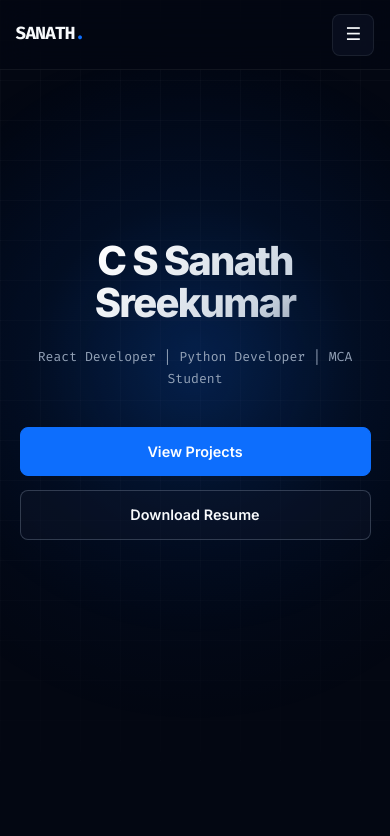
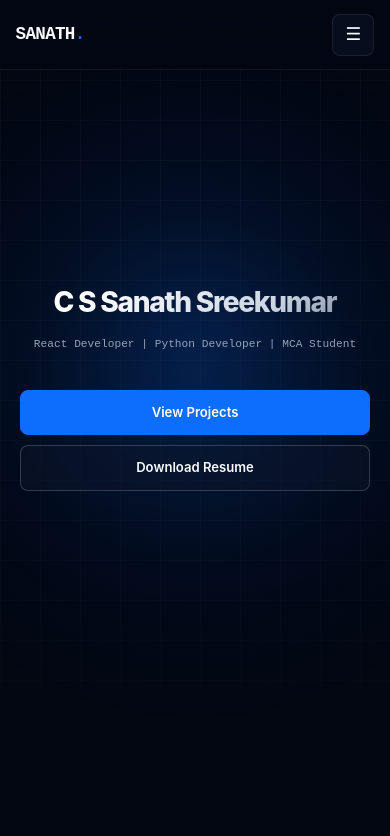
Before and after one commit to sanath2003git/portfolio-react, a React (Vite) app: page / in a window 390 px wide. Shown: the top 836 px of the page. Built offline with nearby package versions, Linux system fonts and the light colour scheme.

Commit message:
Update index.css

```diff
--- a/src/index.css
+++ b/src/index.css
@@ -2,8 +2,7 @@
    SANATH PORTFOLIO — GLOBAL STYLES
    ========================================================= */
 
-/* ---------- Google Fonts ---------- */
-@import url("https://fonts.googleapis.com/css2?family=Fira+Code:wght@400;500;600;700&family=Inter:wght@400;500;600;700;800&display=swap");
+/* Keep your existing Google Fonts import at the top of this file. */
 
 
 /* =========================================================
@@ -262,9 +261,6 @@ code,
     box-shadow var(--transition);
 }
 
-
-/* ---------- Navbar Inner ---------- */
-
 .navbar-inner {
   width: 100%;
   max-width: var(--content-width);
@@ -275,9 +271,6 @@ code,
   align-items: center;
   justify-content: space-between;
 }
-
-
-/* ---------- Scrolled ---------- */
 
 .navbar.scrolled {
   background: rgba(3, 7, 18, 0.94);
@@ -535,24 +528,58 @@ code,
   pointer-events: none;
 }
 
+
+/* =========================================================
+   HERO CONTENT
+   ========================================================= */
+
 .hero-content {
   position: relative;
 
   z-index: 1;
 
   width: 100%;
-  max-width: 900px;
-}
+
+  /*
+   * Increased from 900px so the complete name
+   * can remain on one line on desktop.
+   */
+  max-width: 1250px;
+
+  margin: 0 auto;
+}
+
+
+/* =========================================================
+   HERO NAME
+   ========================================================= */
 
 .hero-content h1 {
+  width: 100%;
+
   margin-bottom: 22px;
 
-  font-size: clamp(2.8rem, 7vw, 5.8rem);
+  /*
+   * Automatically scales:
+   *
+   * Desktop -> large
+   * Tablet  -> medium
+   * Mobile  -> small enough to stay on one line
+   */
+  font-size: clamp(1.15rem, 5.5vw, 5.8rem);
+
   font-weight: 800;
 
   line-height: 1.05;
 
   letter-spacing: -0.055em;
+
+  /*
+   * IMPORTANT:
+   * Prevents "C S Sanath Sreekumar"
+   * from wrapping.
+   */
+  white-space: nowrap;
 
   background: linear-gradient(
     135deg,
@@ -567,6 +594,11 @@ code,
   color: transparent;
 }
 
+
+/* =========================================================
+   HERO SUBTITLE
+   ========================================================= */
+
 .hero-content p {
   margin: 0 auto 36px;
 
@@ -574,10 +606,15 @@ code,
 
   font-family: "Fira Code", monospace;
 
-  font-size: clamp(0.9rem, 2vw, 1.15rem);
+  font-size: clamp(0.85rem, 2vw, 1.15rem);
 
   line-height: 1.7;
 }
+
+
+/* =========================================================
+   HERO BUTTONS
+   ========================================================= */
 
 .hero-buttons {
   display: flex;
@@ -1494,9 +1531,6 @@ code,
   transform: translateX(3px);
 }
 
-
-/* ---------- Live Demo ---------- */
-
 .demo-link {
   min-width: 125px;
 
@@ -2036,7 +2070,7 @@ footer a:hover {
 
 
 /* =========================================================
-   RESPONSIVE — TABLET
+   TABLET
    ========================================================= */
 
 @media (max-width: 1100px) {
@@ -2058,8 +2092,20 @@ footer a:hover {
 
     padding: 9px 15px;
   }
-}
-
+
+  .hero-content {
+    max-width: 100%;
+  }
+
+  .hero-content h1 {
+    font-size: clamp(2.5rem, 7vw, 5rem);
+  }
+}
+
+
+/* =========================================================
+   TABLET / SMALL DESKTOP
+   ========================================================= */
 
 @media (max-width: 992px) {
 
@@ -2105,7 +2151,7 @@ footer a:hover {
 
 
 /* =========================================================
-   RESPONSIVE — MOBILE
+   MOBILE
    ========================================================= */
 
 @media (max-width: 768px) {
@@ -2214,13 +2260,57 @@ footer a:hover {
     min-height: 90vh;
 
     padding-top: 120px;
-  }
-
+
+    padding-left: 10px;
+    padding-right: 10px;
+  }
+
+  .hero-content {
+    width: 100%;
+
+    max-width: 100%;
+  }
+
+  /*
+   * IMPORTANT:
+   * Keep the complete name on one line.
+   *
+   * The clamp becomes smaller automatically
+   * on narrow phones.
+   */
   .hero-content h1 {
-    font-size: clamp(2.5rem, 11vw, 4rem);
+    width: 100%;
+
+    font-size: clamp(1.15rem, 7vw, 3.2rem);
+
+    white-space: nowrap;
+
+    letter-spacing: -0.05em;
+
+    margin-bottom: 18px;
   }
 
   .hero-content p {
+    font-size: 0.78rem;
+
+    line-height: 1.6;
+
+    padding: 0 5px;
+  }
+
+
+  /* ---------- Hero Buttons ---------- */
+
+  .hero-buttons {
+    gap: 10px;
+  }
+
+  .btn-primary,
+  .btn-secondary {
+    min-width: 145px;
+
+    padding: 12px 18px;
+
     font-size: 0.82rem;
   }
 
@@ -2417,12 +2507,10 @@ footer a:hover {
 
 
 /* =========================================================
-   RESPONSIVE — SMALL MOBILE
+   SMALL MOBILE
    ========================================================= */
 
 @media (max-width: 480px) {
-
-  /* ---------- General ---------- */
 
   section {
     padding: 70px 4%;
@@ -2443,20 +2531,38 @@ footer a:hover {
   /* ---------- Hero ---------- */
 
   #home {
-    padding-left: 5%;
-    padding-right: 5%;
-  }
-
+    padding-left: 5px;
+    padding-right: 5px;
+  }
+
+  /*
+   * Full name remains on ONE LINE.
+   *
+   * At 320px screens the font becomes
+   * approximately 18px so it fits safely.
+   */
   .hero-content h1 {
-    font-size: 2.5rem;
+    font-size: clamp(1.15rem, 7.2vw, 2.1rem);
+
+    white-space: nowrap;
 
     letter-spacing: -0.045em;
+  }
+
+  .hero-content p {
+    font-size: 0.7rem;
+
+    padding: 0;
+
+    white-space: nowrap;
   }
 
   .hero-buttons {
     flex-direction: column;
 
     width: 100%;
+
+    padding: 0 15px;
   }
 
   .btn-primary,
@@ -2582,6 +2688,28 @@ footer a:hover {
 
 
 /* =========================================================
+   EXTRA SMALL PHONES
+   ========================================================= */
+
+@media (max-width: 360px) {
+
+  .hero-content h1 {
+    font-size: 1.1rem;
+
+    letter-spacing: -0.04em;
+  }
+
+  .hero-content p {
+    font-size: 0.64rem;
+  }
+
+  .hero-buttons {
+    padding: 0 10px;
+  }
+}
+
+
+/* =========================================================
    LARGE DESKTOP POLISH
    ========================================================= */
 
@@ -2597,6 +2725,10 @@ footer a:hover {
     padding-right: 40px;
   }
 
+  .hero-content {
+    max-width: 1450px;
+  }
+
   .hero-content h1 {
     font-size: 5.8rem;
   }
@@ -2613,3 +2745,23 @@ footer a:hover {
     min-height: 460px;
   }
 }
+
+
+/* =========================================================
+   ACCESSIBILITY / REDUCED MOTION
+   ========================================================= */
+
+@media (prefers-reduced-motion: reduce) {
+
+  html {
+    scroll-behavior: auto;
+  }
+
+  *,
+  *::before,
+  *::after {
+    animation-duration: 0.01ms !important;
+    animation-iteration-count: 1 !important;
+    transition-duration: 0.01ms !important;
+  }
+}
```
